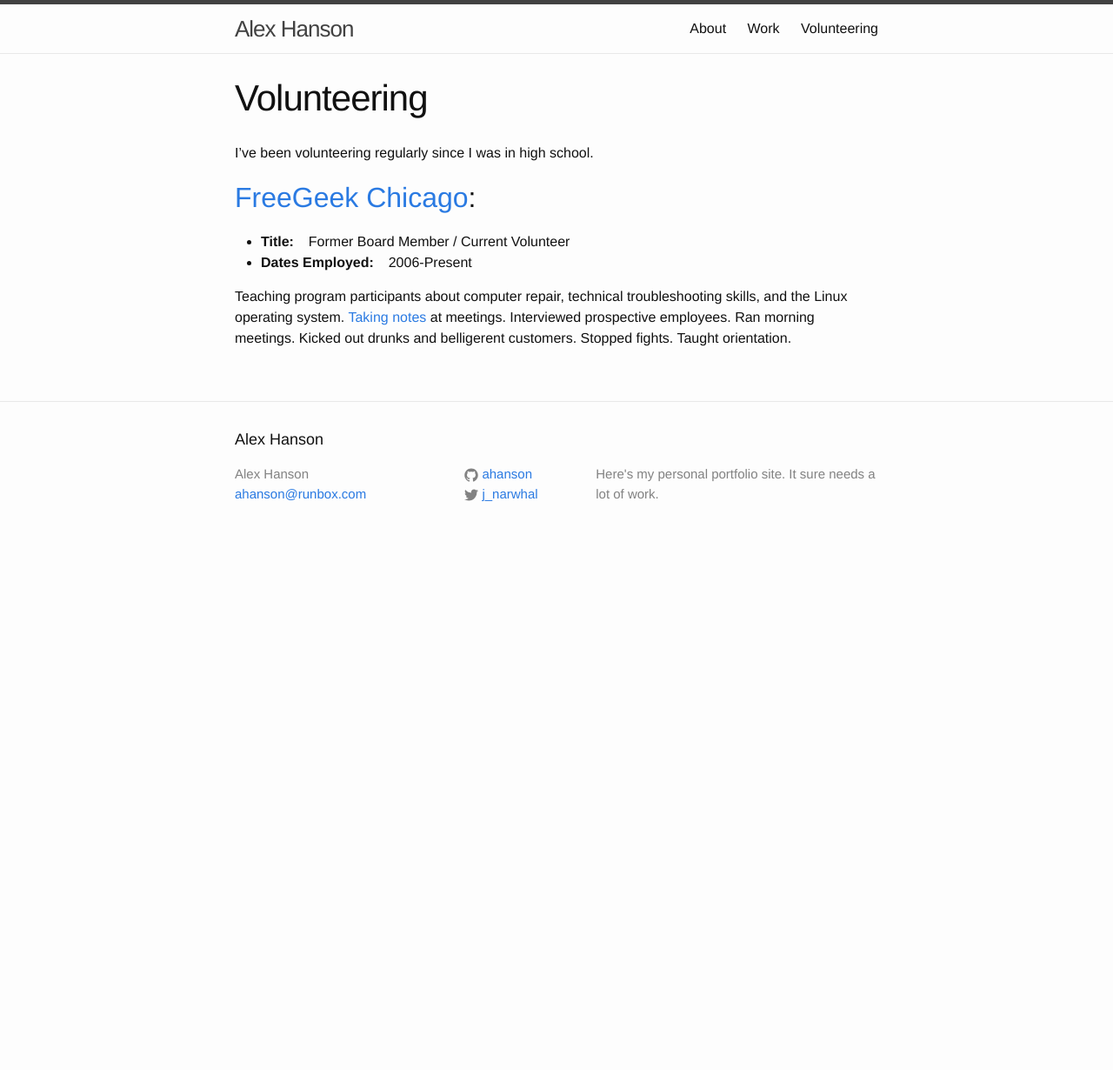
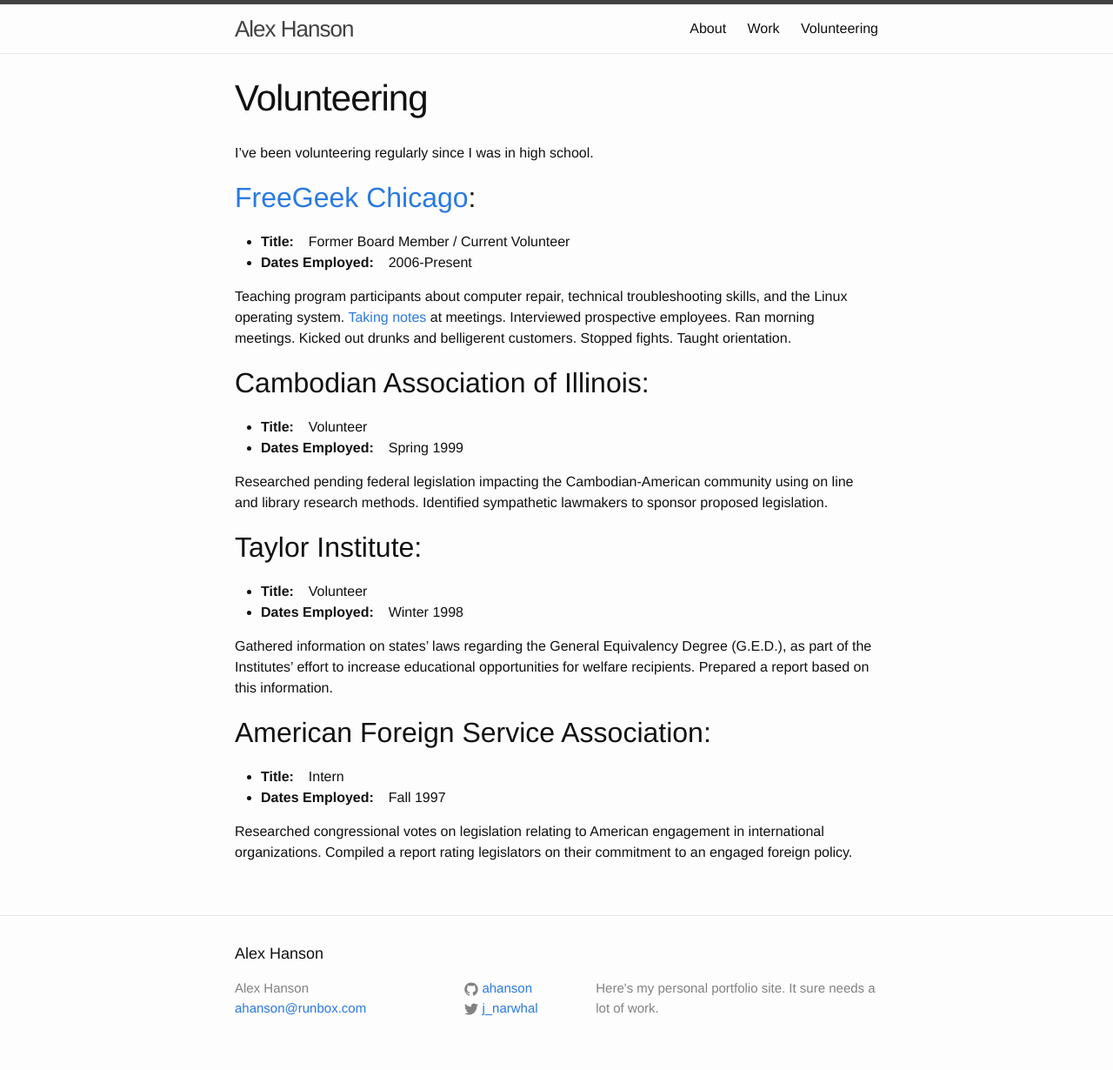
Before and after one commit to ahanson/portfolio-site, a Jekyll site: the page built from volunteer.md, in a window 1280 px wide. Shown: the whole page at 87% size. Built offline with Jekyll 4.4.1, drawn with Linux system fonts in a browser that asks for light colours; before the commit the page ends 900 px from its top, so only the background shows below that.

Commit message:
Added more entries to the volunteering database.

```diff
--- a/_data/organizations.yml
+++ b/_data/organizations.yml
@@ -5,3 +5,18 @@
   dates: "2006-Present"
   blurb: "Teaching program participants about computer repair, technical troubleshooting skills, and the Linux operating system.
 [Taking notes](https://freegeekchicago.hackpad.com/ep/profile/wAyDoAidjHR) at meetings. Interviewed prospective employees. Ran morning meetings. Kicked out drunks and belligerent customers. Stopped fights. Taught orientation."
+-
+  name: "Cambodian Association of Illinois"
+  title: "Volunteer"
+  dates: "Spring 1999"
+  blurb: "Researched pending federal legislation impacting the Cambodian-American community using on line and library research methods. Identified sympathetic lawmakers to sponsor proposed legislation."
+-
+  name: "Taylor Institute"
+  title: "Volunteer"
+  dates: "Winter 1998"
+  blurb: "Gathered information on states' laws regarding the General Equivalency Degree (G.E.D.), as part of the Institutes' effort to increase educational opportunities for welfare recipients. Prepared a report based on this information."
+-
+  name: "American Foreign Service Association"
+  title: "Intern"
+  dates: "Fall 1997"
+  blurb: "Researched congressional votes on legislation relating to American engagement in international organizations. Compiled a report rating legislators on their commitment to an engaged foreign policy."
```
